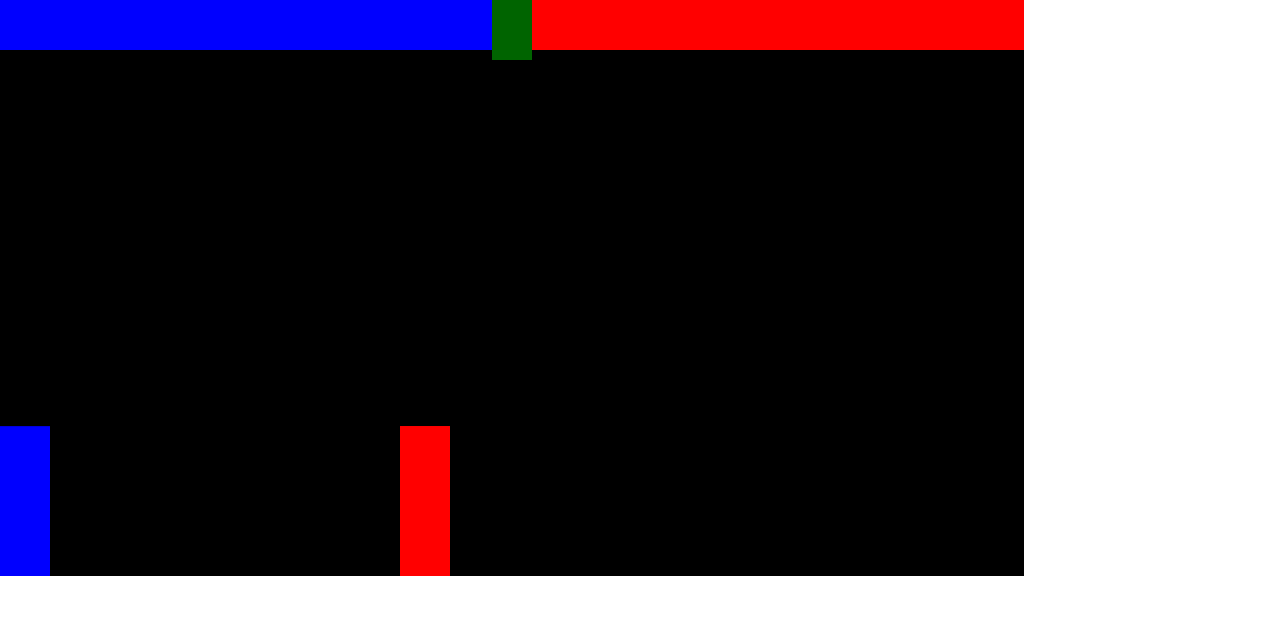
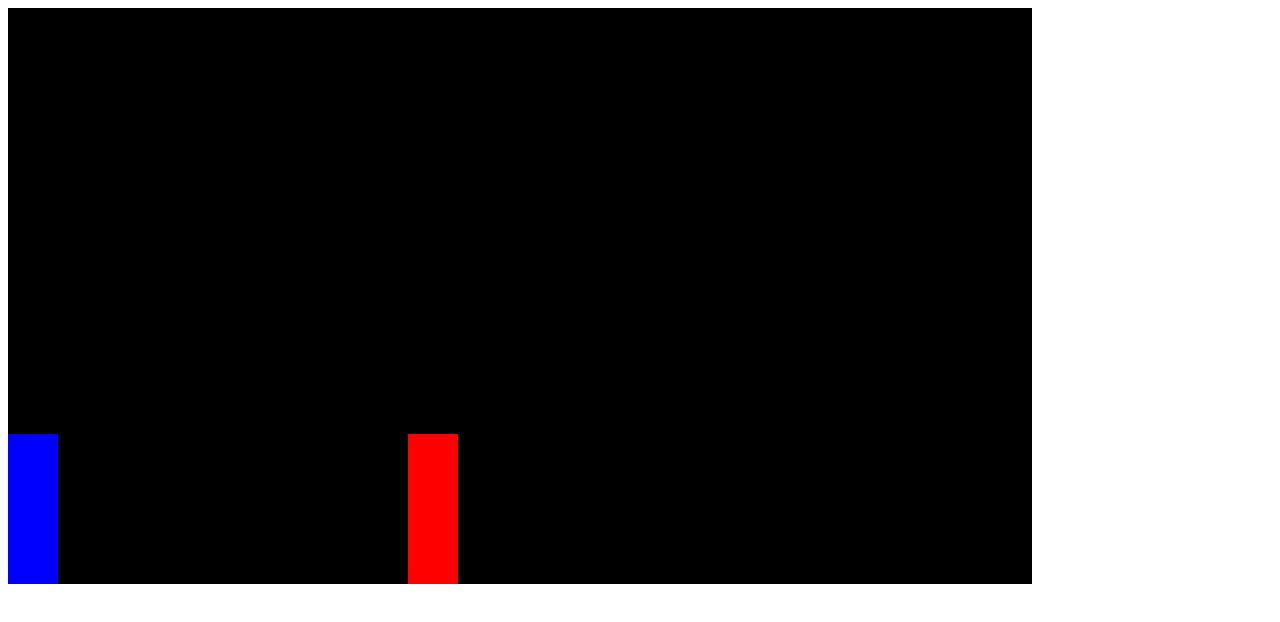
Before and after one commit to felpssdev/fighting-game, a plain HTML site: page index.html in a window 1280 px wide. Drawn offline with Linux system fonts and the light colour scheme.

Commit message:
troubleshooting

```diff
--- a/index.html
+++ b/index.html
@@ -1,35 +1,3 @@
-<head>
-    <style>
-        * {
-            padding: 0;
-            margin: 0;
-            box-sizing: border-box;
-        }
-    </style>
-</head>
-<body>
-    <!-- Main div -->
-    <div style="display: inline-block; position: relative;">
-        <!-- Health bars div -->
-        <div style="display: flex; width: 100%; height: 50px; position: absolute;">
-            <!-- Player health bar -->
-            <div style="position: relative; height: 50px; width: 100%; display: flex; justify-content: flex-end;">
-                <div style="background-color: yellow; height: 50px; width: 100%;"></div>
-                <div id='playerHealthBar' style="position: absolute; background: blue; top: 0; bottom: 0; right: 0; width: 100%;"></div>
-            </div>
-
-            <!-- Separator -->
-            <div style="background-color: darkgreen; height: 60px; width: 40px; flex-shrink: 0;"></div>
-
-            <!-- Enemy health bar -->
-            <div style="position: relative; height: 50px; width: 100%;">
-                <div  style="background-color: yellow; height: 50px;"></div>
-                <div id='enemyHealthBar' style="position: absolute; background: red; top: 0; bottom: 0; left: 0; right: 0; width: 100%;"></div>
-            </div>
-        </div>
-        <canvas></canvas>
-    </div>
-
-</body>
+<canvas></canvas>
 
 <script src="index.js"></script>
```
